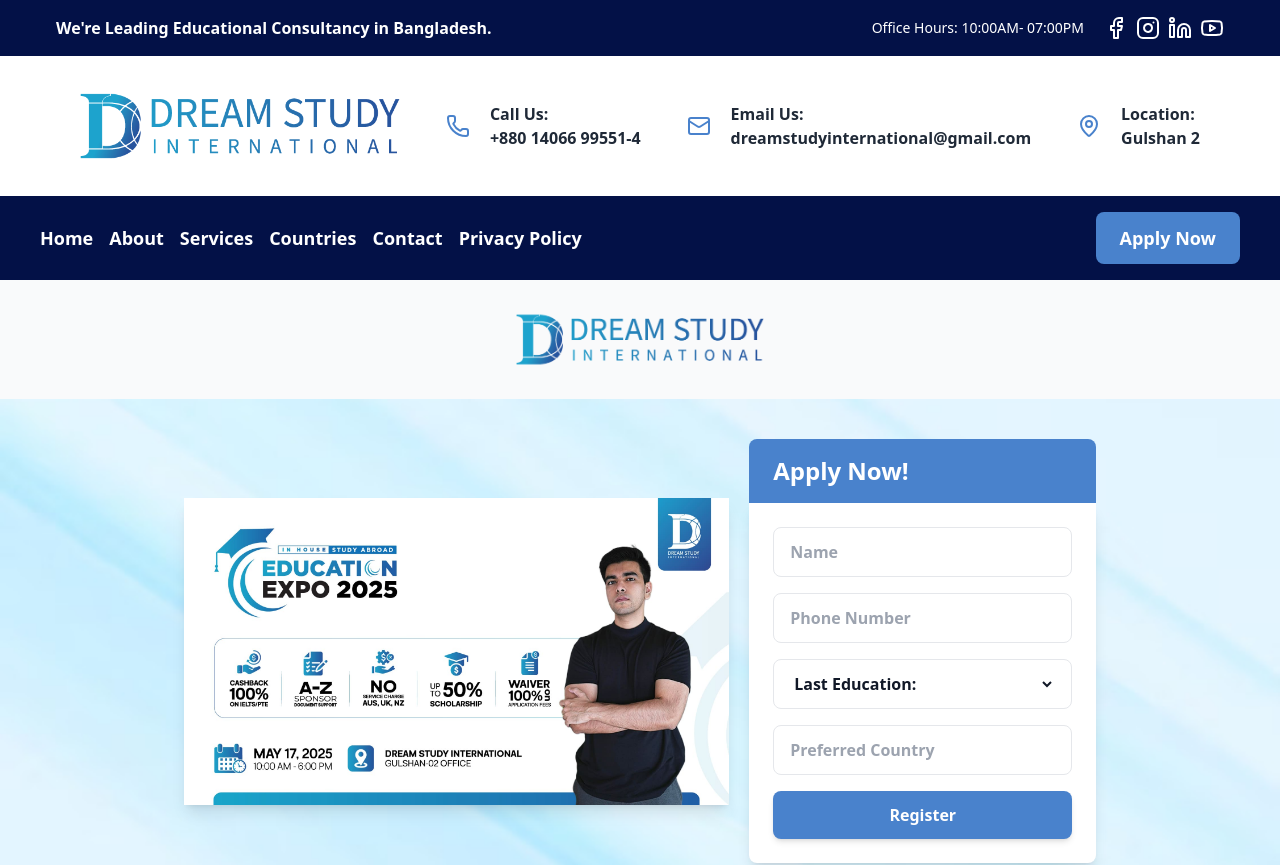
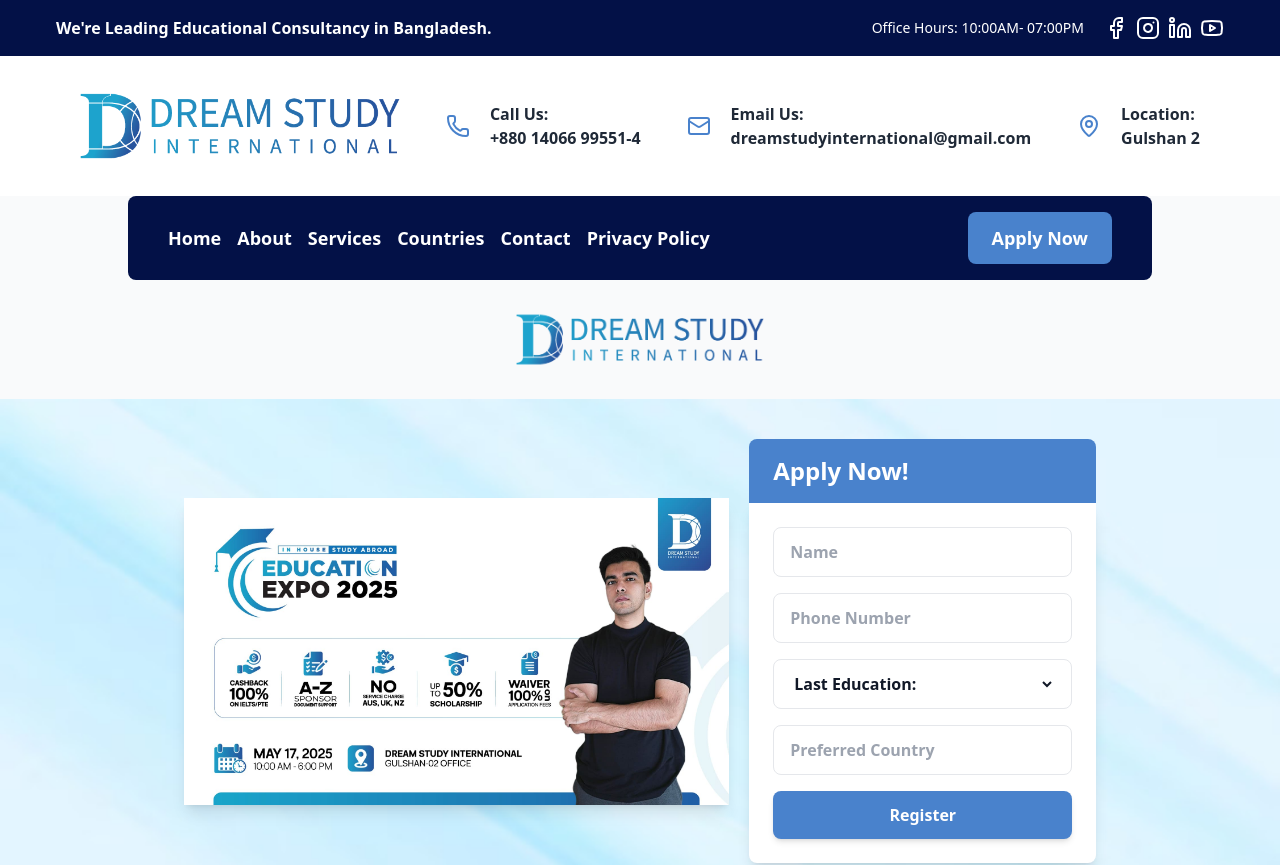
Before and after one commit to AkashSaha01/DreamStudyInternational, a React (Vite) app: page / in a window 1280 px wide. Shown: the top 865 px of the page. Built offline with nearby package versions, Linux system fonts and the light colour scheme.

Commit message:
Some Modification on second na

```diff
--- a/src/App.jsx
+++ b/src/App.jsx
@@ -64,7 +64,7 @@
           </div>
         </div>
       </div>
-      <div className="bg-primary w-full flex flex-wrap justify-between items-center px-4 md:px-10 py-4">
+      <div className="sticky top-0 z-50 bg-primary w-full flex flex-wrap justify-between items-center px-4 md:px-10 py-4 lg:w-[80%] mx-auto rounded-lg">
         <div className="flex flex-wrap gap-4 text-white font-semibold text-sm md:text-lg">
           <a href="#">Home</a>
           <a href="#">About</a>
@@ -77,6 +77,7 @@
           Apply Now
         </button>
       </div>
+
       <div>
         <img
           src="/dsi-logo.png"
@@ -89,7 +90,6 @@
         style={{ backgroundImage: "url('/bg-hero.jpg')" }}
       >
         <div className="flex flex-col lg:flex-row justify-center items-center py-10 px-4 lg:w-[80%] mx-auto gap-5">
-          {/* Left image */}
           <div className="w-full lg:w-[55%]">
             <img
               src="/hero-left.jpg"
@@ -98,7 +98,6 @@
             />
           </div>
 
-          {/* Form Section */}
           <div className="w-full lg:w-[35%]">
             <div className="bg-secondary px-6 py-4 rounded-t-lg">
               <h1 className="text-white text-2xl font-bold">Apply Now!</h1>
@@ -151,7 +150,7 @@
           </div>
         </div>
       </div>
-      /** vdfkdnfdjffddddddfd*/
+
       <div className="w-screen bg-blue-50 mx-auto py-4 flex flex-col">
         <div className="py-6 mx-auto">
           <img
@@ -162,7 +161,6 @@
         </div>
 
         <div className="grid grid-cols-1 sm:grid-cols-2 lg:grid-cols-3 xl:grid-cols-4 gap-6 p-6 w-[95%] mx-auto">
-          {/* Card 1 */}
           <div className="flex flex-col text-xl font-semibold text-secondary hover:bg-white hover:shadow-xl hover:scale-105 transition-all duration-300 cursor-pointer group p-4 rounded-lg bg-white">
             <div className="items-center mx-auto p-3 text-xl">
               <NotebookPen className="w-16 h-auto group-hover:text-secondary transition-all duration-300" />
@@ -173,7 +171,6 @@
             <div className="w-12 h-1 bg-blue-500 mx-auto mt-2 transform scale-x-0 group-hover:scale-150 transition-transform duration-300"></div>
           </div>
 
-          {/* Card 2 */}
           <div className="flex flex-col text-xl font-semibold text-secondary hover:bg-white hover:shadow-xl hover:scale-105 transition-all duration-300 cursor-pointer group p-4 rounded-lg bg-white">
             <div className="items-center mx-auto p-3 text-xl">
               <Landmark className="w-16 h-auto group-hover:text-secondary transition-all duration-300" />
@@ -184,7 +181,6 @@
             <div className="w-12 h-1 bg-blue-500 mx-auto mt-2 transform scale-x-0 group-hover:scale-150 transition-transform duration-300"></div>
           </div>
 
-          {/* Card 3 */}
           <div className="flex flex-col text-xl font-semibold text-secondary hover:bg-white hover:shadow-xl hover:scale-105 transition-all duration-300 cursor-pointer group p-4 rounded-lg bg-white">
             <div className="items-center mx-auto p-3 text-xl">
               <Receipt className="w-16 h-auto group-hover:text-secondary transition-all duration-300" />
@@ -195,7 +191,6 @@
             <div className="w-12 h-1 bg-blue-500 mx-auto mt-2 transform scale-x-0 group-hover:scale-150 transition-transform duration-300"></div>
           </div>
 
-          {/* Card 4 */}
           <div className="flex flex-col text-xl font-semibold text-secondary hover:bg-white hover:shadow-xl hover:scale-105 transition-all duration-300 cursor-pointer group p-4 rounded-lg bg-white">
             <div className="items-center mx-auto p-3 text-xl">
               <FileUser className="w-16 h-auto group-hover:text-secondary transition-all duration-300" />
@@ -206,7 +201,6 @@
             <div className="w-12 h-1 bg-blue-500 mx-auto mt-2 transform scale-x-0 group-hover:scale-150 transition-transform duration-300"></div>
           </div>
 
-          {/* Card 5 */}
           <div className="flex flex-col text-xl font-semibold text-secondary hover:bg-white hover:shadow-xl hover:scale-105 transition-all duration-300 cursor-pointer group p-4 rounded-lg bg-white">
             <div className="items-center mx-auto p-3 text-xl">
               <Banknote className="w-16 h-auto group-hover:text-secondary transition-all duration-300" />
@@ -217,7 +211,6 @@
             <div className="w-12 h-1 bg-blue-500 mx-auto mt-2 transform scale-x-0 group-hover:scale-150 transition-transform duration-300"></div>
           </div>
 
-          {/* Card 6 */}
           <div className="flex flex-col text-xl font-semibold text-secondary hover:bg-white hover:shadow-xl hover:scale-105 transition-all duration-300 cursor-pointer group p-4 rounded-lg bg-white">
             <div className="items-center mx-auto p-3 text-xl">
               <SquarePen className="w-16 h-auto group-hover:text-secondary transition-all duration-300" />
@@ -228,7 +221,6 @@
             <div className="w-12 h-1 bg-blue-500 mx-auto mt-2 transform scale-x-0 group-hover:scale-150 transition-transform duration-300"></div>
           </div>
 
-          {/* Card 7 */}
           <div className="flex flex-col text-xl font-semibold text-secondary hover:bg-white hover:shadow-xl hover:scale-105 transition-all duration-300 cursor-pointer group p-4 rounded-lg bg-white">
             <div className="items-center mx-auto p-3 text-xl">
               <ScrollText className="w-16 h-auto group-hover:text-secondary transition-all duration-300" />
@@ -239,7 +231,6 @@
             <div className="w-12 h-1 bg-blue-500 mx-auto mt-2 transform scale-x-0 group-hover:scale-150 transition-transform duration-300"></div>
           </div>
 
-          {/* Card 8 */}
           <div className="flex flex-col text-xl font-semibold text-secondary hover:bg-white hover:shadow-xl hover:scale-105 transition-all duration-300 cursor-pointer group p-4 rounded-lg bg-white">
             <div className="items-center mx-auto p-3 text-xl">
               <Plane className="w-16 h-auto group-hover:text-secondary transition-all duration-300" />
@@ -282,7 +273,6 @@
             </ul>
           </div>
 
-          {/* Section 3: Countries */}
           <div className="md:w-[45%] lg:w-[20%] flex flex-col gap-6 py-4">
             <h2 className="text-black font-bold text-xl">Countries</h2>
             <ul className="space-y-3">
@@ -297,12 +287,11 @@
             </ul>
           </div>
 
-          {/* Section 4: Address */}
           <div className="bg-white w-full shadow-lg rounded-lg py-4 px-4 md:px-6 lg:w-[30%] ">
             <div className="flex flex-col gap-4">
               <Building2 className="text-secondary w-16 h-auto" />
               <div className="flex items-start gap-3 text-sm">
-                <MapPin className="text-secondary w-6 h-6" />
+                <MapPin className="text-secondary w-8 h-8" />
                 Gulshan-02: House-12B, Lift-04, Flat-4A, Kamal Attaturk Avenue,
                 Gulshan-02, Dhaka-1212.
               </div>
```
